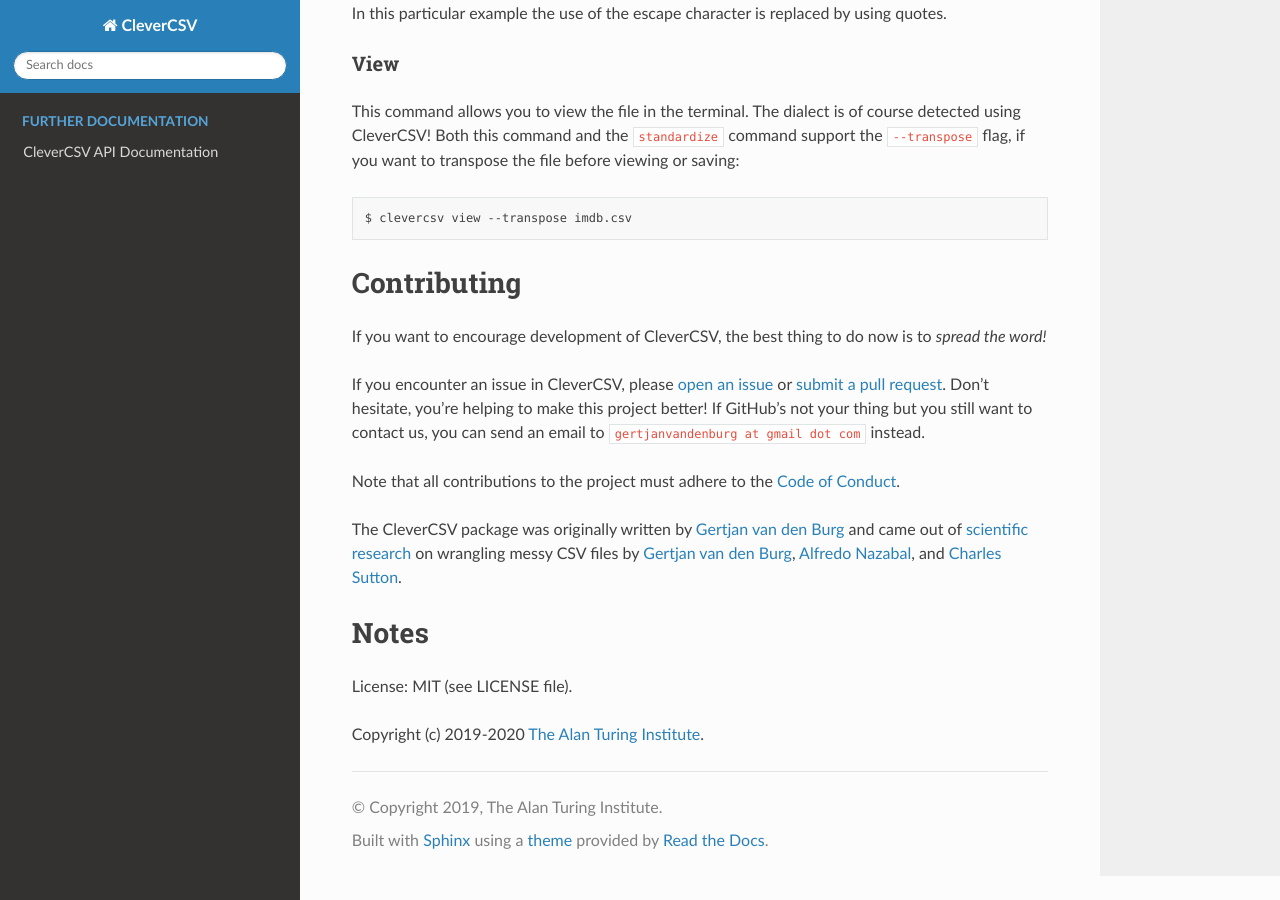
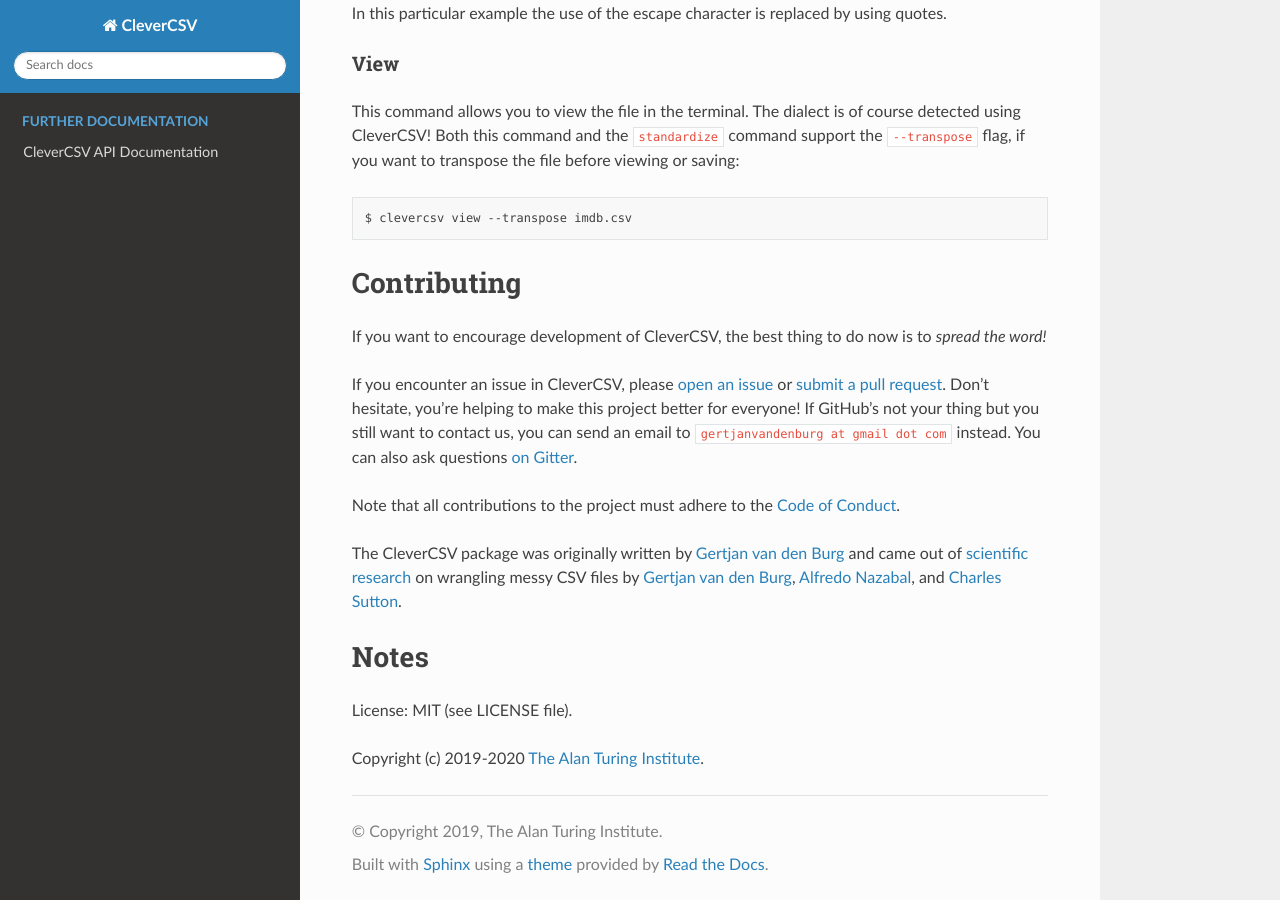
Before and after one commit to alan-turing-institute/CleverCSV, a Sphinx documentation site: the page built from docs/README.rst, in a window 1280 px wide and 900 px high, scrolled down 5748 px. Built offline with Sphinx 7.4.7 and the Read the Docs theme 2.0.0, drawn with Linux system fonts in a browser that asks for light colours; pages that are not in the unit, such as notebooks, are missing from menus.

Commit message:
Readme improvements

```diff
--- a/docs/README.rst
+++ b/docs/README.rst
@@ -355,9 +355,10 @@
 issue <https://help.github.com/en/github/managing-your-work-on-github/creating-an-issue>`_
 or `submit a pull
 request <https://help.github.com/en/github/collaborating-with-issues-and-pull-requests/creating-a-pull-request>`_.
-Don't hesitate, you're helping to make this project better! If GitHub's not
-your thing but you still want to contact us, you can send an email to
-``gertjanvandenburg at gmail dot com`` instead.
+Don't hesitate, you're helping to make this project better for everyone! If
+GitHub's not your thing but you still want to contact us, you can send an
+email to ``gertjanvandenburg at gmail dot com`` instead. You can also ask
+questions `on Gitter <https://gitter.im/alan-turing-institute/CleverCSV>`_.
 
 Note that all contributions to the project must adhere to the `Code of
 Conduct <https://github.com/alan-turing-institute/CleverCSV/blob/master/CODE_OF_CONDUCT.md>`_.
```
Also changed, not shown: README.md (+4 -3 lines).
